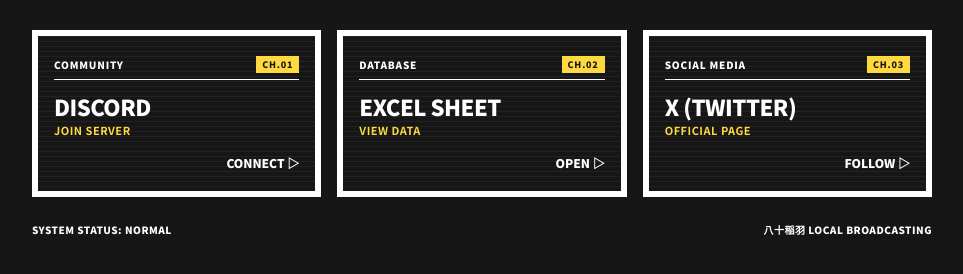
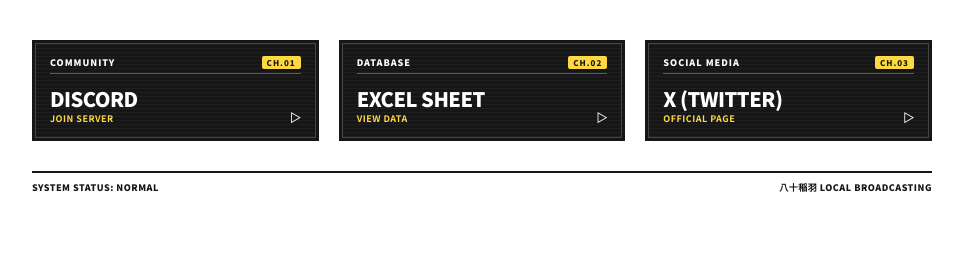
Before and after one commit to mogicssi08-boop/persona4-weather, a plain HTML site: page button.html in a window 1280 px wide. Shown: the whole page, without its empty margins (158-1121 px from the left). Drawn offline with Linux system fonts and the light colour scheme.

Commit message:
button.html

```diff
--- a/button.html
+++ b/button.html
@@ -3,7 +3,7 @@
 <head>
 <meta charset="UTF-8">
 <meta name="viewport" content="width=device-width, initial-scale=1.0">
-<title>八十稲羽 TV - BUTTONS</title>
+<title>八十稲羽 TV - SLIM BUTTONS</title>
 
 <style>
 @import url('https://fonts.googleapis.com/css2?family=Noto+Sans+JP:wght@400;700;900&display=swap');
@@ -18,25 +18,26 @@
   box-sizing: border-box;
 }
 
+/* 전체 배경은 원래대로(색 없음/흰색), 글자는 검정 기본 */
 html, body {
   margin: 0;
   padding: 0;
   width: 100%;
-  background: var(--black); /* 전체 배경을 검정색으로 변경 */
+  background: var(--white);
   font-family: "Noto Sans JP", "Noto Sans KR", sans-serif;
-  color: var(--white);
+  color: var(--black);
 }
 
 .container {
   width: min(900px, 92%);
-  margin: 30px auto;
+  margin: 40px auto;
 }
 
 /* 3개 버튼 그리드 배치 */
 .button-grid {
   display: grid;
   grid-template-columns: repeat(3, 1fr);
-  gap: 16px;
+  gap: 20px;
 }
 
 @media (max-width: 650px) {
@@ -45,22 +46,22 @@ html, body {
   }
 }
 
-/* 개별 버튼 카드 (애니메이션 유지) */
+/* 개별 버튼 카드 컨테이너 */
 .btn-card {
   position: relative;
-  background: var(--white); /* 외곽 테두리선을 대비되게 흰색으로 */
-  padding: 4px;
+  background: var(--black); /* 외곽 테두리 검정 */
+  padding: 3px; /* 테두리 두께 얇게 */
   text-decoration: none;
-  color: var(--white);
   display: flex;
   flex-direction: column;
   transition: transform 0.15s ease, box-shadow 0.15s ease;
   cursor: pointer;
 }
 
+/* 호버 애니메이션 */
 .btn-card:hover {
   transform: translateY(-3px);
-  box-shadow: 0 6px 0 var(--white);
+  box-shadow: 0 5px 0 var(--black);
 }
 
 .btn-card:active {
@@ -68,20 +69,20 @@ html, body {
   box-shadow: none;
 }
 
-/* 카드 내부 스크린 */
+/* 카드 내부 스크린 - 얇고 슬림하게 높이 축소 */
 .btn-screen {
   position: relative;
   overflow: hidden;
-  background: var(--black); /* 카드 내부 배경 검정색 */
-  border: 2px solid var(--white); /* 내부 테두리 흰색 */
-  padding: 20px 16px;
+  background: var(--black); /* 내부 카드색 검정 */
+  border: 1px solid rgba(255, 255, 255, 0.2); /* 안쪽 미세한 경계선 */
+  padding: 12px 14px; /* 위아래 여백을 대폭 줄임 */
   display: flex;
   flex-direction: column;
   justify-content: space-between;
-  min-height: 140px;
+  min-height: 95px; /* 전체 카드 높이를 슬림하게 제한 */
 }
 
-/* 스캔라인 효과 (밝은 톤으로 조정) */
+/* 스캔라인 효과 */
 .btn-screen::before {
   content: "";
   position: absolute;
@@ -90,40 +91,43 @@ html, body {
   z-index: 5;
   background: repeating-linear-gradient(
     to bottom,
-    rgba(255,255,255,.05) 0px,
-    rgba(255,255,255,.05) 1px,
+    rgba(255,255,255,.04) 0px,
+    rgba(255,255,255,.04) 1px,
     transparent 1px,
-    transparent 5px
+    transparent 4px
   );
 }
 
-/* 상단 정보 바 (채널 표시 유지) */
+/* 상단 정보 바 (채널 표시) */
 .btn-top-bar {
   display: flex;
   justify-content: space-between;
   align-items: center;
-  font-size: 10px; /* 카테고리 글씨 확대 */
+  font-size: 9px;
   font-weight: 900;
-  letter-spacing: 0.8px;
+  letter-spacing: 1px;
   color: var(--white);
-  border-bottom: 1px solid var(--white);
-  padding-bottom: 6px;
-  margin-bottom: 14px;
+  border-bottom: 1px solid rgba(255, 255, 255, 0.3);
+  padding-bottom: 4px;
+  margin-bottom: 8px; /* 여백 줄임 */
 }
 
 .btn-ch {
-  background: var(--yellow); /* 채널 강조용 노란색 */
+  background: var(--yellow); /* 노란색 채널 뱃지 */
   color: var(--black);
-  padding: 2px 6px;
-  font-size: 9px;
+  padding: 1px 5px;
+  font-size: 8px;
   font-weight: 900;
+  border-radius: 2px;
 }
 
-/* 버튼 메인 콘텐츠 (이모티콘 제거 및 글씨 확대) */
+/* 버튼 메인 텍스트 그룹 */
 .btn-content {
   display: flex;
-  flex-direction: column;
+  justify-content: space-between; /* 양쪽 정렬로 배치 변경 */
+  align-items: flex-end; /* 텍스트와 화살표 하단 정렬 */
   z-index: 2;
+  margin-top: auto; /* 남는 공간 위로 밀기 */
 }
 
 .btn-text-group {
@@ -132,29 +136,26 @@ html, body {
 }
 
 .btn-title {
-  font-size: 22px; /* 메인 타이틀 크게 변경 */
+  font-size: 20px; /* 큰 글씨 유지 */
   font-weight: 900;
-  line-height: 1.1;
+  line-height: 1;
   letter-spacing: -0.5px;
   color: var(--white);
 }
 
 .btn-sub {
-  font-size: 11px; /* 서브 타이틀 크게 변경 */
+  font-size: 9px;
   font-weight: 700;
-  color: var(--yellow); /* 노란색 포인트 */
-  margin-top: 4px;
+  color: var(--yellow);
+  margin-top: 3px;
   letter-spacing: 0.5px;
 }
 
-/* 하단 화살표 (애니메이션 유지) */
+/* 하단 우측 텍스트/화살표 (구조 변경하여 옆으로 배치) */
 .btn-footer {
-  margin-top: 16px;
-  text-align: right;
-  font-size: 12px; /* 푸터 버튼 글씨 확대 */
+  font-size: 11px;
   font-weight: 900;
   color: var(--white);
-  z-index: 2;
 }
 
 .btn-card:hover .btn-footer::after {
@@ -166,15 +167,17 @@ html, body {
   content: " ▷";
 }
 
-/* 전체 푸터 */
+/* 전체 페이지 푸터 */
 .global-footer {
-  margin-top: 25px;
+  margin-top: 30px;
   display: flex;
   justify-content: space-between;
-  font-size: 10px;
+  font-size: 9px;
   font-weight: 900;
   letter-spacing: 0.5px;
-  color: var(--white);
+  color: var(--black); /* 푸터 텍스트는 흰 배경이므로 검정색 */
+  border-top: 2px solid var(--black);
+  padding-top: 8px;
 }
 </style>
 </head>
@@ -183,7 +186,7 @@ html, body {
 
 <div class="container">
 
-  <!-- 3개 버튼 그리드 -->
+  <!-- 3개 슬림 버튼 그리드 -->
   <div class="button-grid">
 
     <!-- 1. Discord -->
@@ -193,13 +196,15 @@ html, body {
           <span>COMMUNITY</span>
           <span class="btn-ch">CH.01</span>
         </div>
+
+        <!-- 콘텐츠와 우측 하단 화살표를 한 줄(가로)에 배치하여 높이 절약 -->
         <div class="btn-content">
           <div class="btn-text-group">
             <span class="btn-title">DISCORD</span>
             <span class="btn-sub">JOIN SERVER</span>
           </div>
+          <div class="btn-footer"></div>
         </div>
-        <div class="btn-footer">CONNECT</div>
       </div>
     </a>
 
@@ -210,13 +215,14 @@ html, body {
           <span>DATABASE</span>
           <span class="btn-ch">CH.02</span>
         </div>
+
         <div class="btn-content">
           <div class="btn-text-group">
             <span class="btn-title">EXCEL SHEET</span>
             <span class="btn-sub">VIEW DATA</span>
           </div>
+          <div class="btn-footer"></div>
         </div>
-        <div class="btn-footer">OPEN</div>
       </div>
     </a>
 
@@ -227,13 +233,14 @@ html, body {
           <span>SOCIAL MEDIA</span>
           <span class="btn-ch">CH.03</span>
         </div>
+
         <div class="btn-content">
           <div class="btn-text-group">
             <span class="btn-title">X (TWITTER)</span>
             <span class="btn-sub">OFFICIAL PAGE</span>
           </div>
+          <div class="btn-footer"></div>
         </div>
-        <div class="btn-footer">FOLLOW</div>
       </div>
     </a>
 
```
